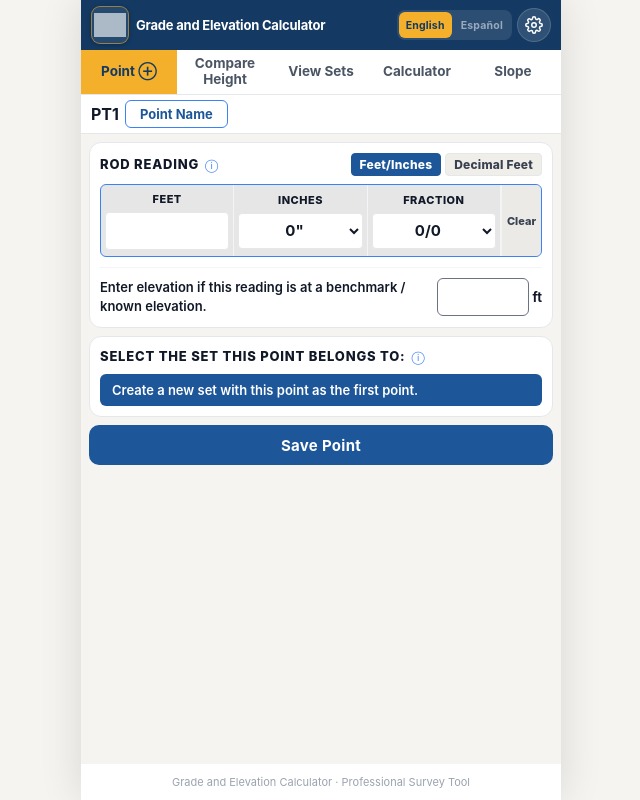
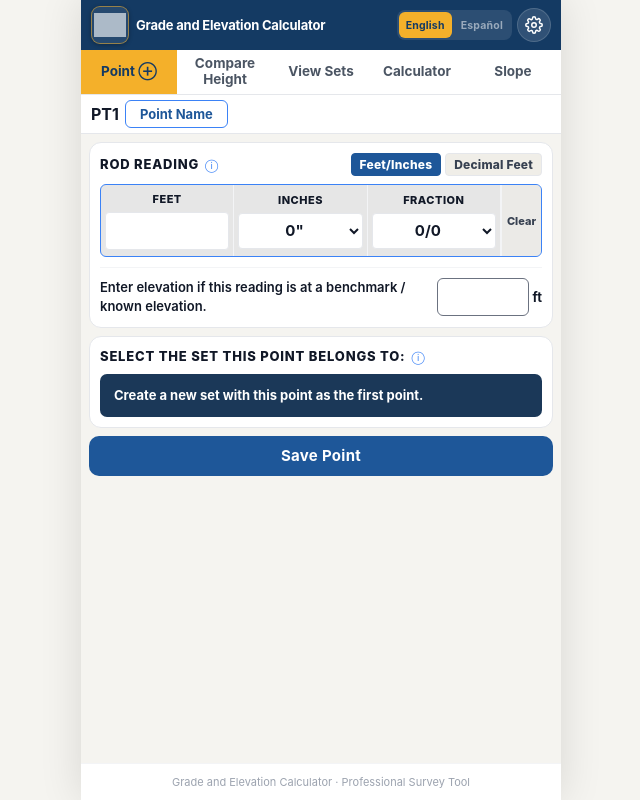
Before and after one commit to brightskyconstruction-prog/elevation-calculator-web, a React (Vite) app: page / in a window 1280 px wide. Both pictures are taken after a click on the button "Continue as Guest". Shown: the whole page, without its empty margins (319-959 px from the left). Built offline with nearby package versions, Linux system fonts and the light colour scheme; grey boxes are pictures that could not be loaded.

Commit message:
feat: always-visible set assignment buttons with active state and remove action

```diff
--- a/src/i18n.ts
+++ b/src/i18n.ts
@@ -249,6 +249,9 @@ const en = {
   unsavedPointConfirm: 'You have unsaved point data. Do you want to continue without saving?',
   createNewSetBtn:     'Create a new set with this point as the first point.',
   addToExistingSet:    'Add to Current Set',
+  currentSetLabel:     'Current Set',
+  newSetLabel:         'New Set',
+  removeAssignment:    'Remove Assignment',
   savePoint:           'Save Point',
   updatePoint:         'Update Point',
   newPoint:            'New',
@@ -530,6 +533,9 @@ const es: typeof en = {
   unsavedPointConfirm: 'Tiene datos de punto sin guardar. ¿Desea continuar sin guardar?',
   createNewSetBtn:     'Crear un nuevo conjunto con este punto como el primero.',
   addToExistingSet:    'Agregar al Conjunto Actual',
+  currentSetLabel:     'Conjunto Actual',
+  newSetLabel:         'Nuevo Conjunto',
+  removeAssignment:    'Quitar Asignación',
   savePoint:           'Guardar Punto',
   updatePoint:         'Actualizar Punto',
   newPoint:            'Nuevo',
--- a/src/screens/AddNewPointScreen.tsx
+++ b/src/screens/AddNewPointScreen.tsx
@@ -259,6 +259,7 @@ export default function AddNewPointScreen({ projectId, isVisible = true, editPoi
   const [takenBy,     setTakenBy]     = useState('');
   const [savedAt,     setSavedAt]     = useState<string | null>(null);
   const [assignedSet, setAssignedSet] = useState<string | null>(null);
+  const [setAssignMethod, setSetAssignMethod] = useState<'existing' | 'new' | null>(null);
   const [locationTxt, setLocationTxt] = useState<string | null>(null);
   const [savedLat,    setSavedLat]    = useState<number | null>(null);
   const [savedLon,    setSavedLon]    = useState<number | null>(null);
@@ -373,6 +374,7 @@ export default function AddNewPointScreen({ projectId, isVisible = true, editPoi
     setTakenBy(pt.takenBy ?? '');
     setSavedAt(pt.savedAt ?? null);
     setAssignedSet(pt.setId ?? null);
+    setSetAssignMethod(pt.setId ? null : null);   // null = loaded; badge shown separately
     setLocationTxt(pt.createdAddress ?? null);
     setSavedLat(pt.createdLatitude ?? null);
     setSavedLon(pt.createdLongitude ?? null);
@@ -384,7 +386,7 @@ export default function AddNewPointScreen({ projectId, isVisible = true, editPoi
     setEngFtStr(''); setBmElevStr('');
     setPointName(''); setTakenBy(''); setSavedAt(null);
     setAssignedSet(null); setLocationTxt(null); setSavedLat(null); setSavedLon(null);
-    setSetWarning(false); setNewSetElevWarn(false); setShowSetPanel(false); setDropdownRect(null);
+    setSetWarning(false); setNewSetElevWarn(false); setShowSetPanel(false); setDropdownRect(null); setSetAssignMethod(null);
   };
 
   // ── Edit point injection ───────────────────────────────────────────────────
@@ -561,6 +563,7 @@ export default function AddNewPointScreen({ projectId, isVisible = true, editPoi
     };
     addSet(projectId, newSet);
     setAssignedSet(newSet.id);
+    setSetAssignMethod('new');
   };
 
   // ─── Render ─────────────────────────────────────────────────────────────────
@@ -786,15 +789,48 @@ export default function AddNewPointScreen({ projectId, isVisible = true, editPoi
         {/* ── Set Assignment ── */}
         <div style={{ ...s.card, ...(setWarning && !assignedSetObj ? { border: `1.5px solid #EF4444` } : {}) }}>
           <div style={s.secRow}>
-            <span style={s.secLbl}>
-              {assignedSetObj
-                ? `${currentLabel}${pointName ? ` (${pointName})` : ''} ${t('isAssignedTo')}`
-                : t('setAssignment')}
-            </span>
+            <span style={s.secLbl}>{t('setAssignment')}</span>
             <InfoTip text={t('setInfoTip')} />
           </div>
 
-          {assignedSetObj ? (
+          <div style={{ display: 'flex', flexDirection: 'column', gap: 8 }}>
+            {/* Button 1: Add to Current Set — only shown when a set exists */}
+            {sets.length > 0 && lastUsedSet && (
+              <button
+                style={{ ...s.setAssignBtn, ...(setAssignMethod === 'existing' ? s.setAssignBtnActive : {}) }}
+                onClick={() => {
+                  setAssignedSet(lastUsedSet.id);
+                  setSetAssignMethod('existing');
+                  setSetWarning(false);
+                }}
+              >
+                {setAssignMethod === 'existing' && assignedSetObj
+                  ? `✓ ${t('currentSetLabel')}: ${[assignedSetObj.setLabel, assignedSetObj.name].filter(Boolean).join(' • ')}`
+                  : `${t('addToExistingSet')}: ${[lastUsedSet.setLabel, lastUsedSet.name].filter(Boolean).join(' • ')}`
+                }
+              </button>
+            )}
+
+            {/* Button 2: Create New Set */}
+            <button
+              style={{ ...s.setAssignBtn, ...(setAssignMethod === 'new' ? s.setAssignBtnActive : {}) }}
+              onClick={() => {
+                if (showManualBm && (!bmElevStr || isNaN(parseFloat(bmElevStr)) || parseFloat(bmElevStr) <= 0)) {
+                  setNewSetElevWarn(true);
+                  return;
+                }
+                setNewSetElevWarn(false);
+                setShowCreate(true);
+              }}
+            >
+              {setAssignMethod === 'new' && assignedSetObj
+                ? `✓ ${t('newSetLabel')}: ${[assignedSetObj.setLabel, assignedSetObj.name].filter(Boolean).join(' • ')}`
+                : t('createNewSetBtn')
+              }
+            </button>
+
+            {/* Loaded / existing point: show current assignment as dismissable badge */}
+            {setAssignMethod === null && assignedSetObj && (
               <div style={s.assignedBadge}>
                 <div style={{ display: 'flex', alignItems: 'center', gap: 6, flex: 1 }}>
                   {assignedSetObj.setLabel && (
@@ -807,31 +843,21 @@ export default function AddNewPointScreen({ projectId, isVisible = true, editPoi
                   onClick={() => setAssignedSet(null)}
                 >✕</button>
               </div>
-          ) : (
-            <div style={{ display: 'flex', flexDirection: 'column', gap: 6 }}>
-              {sets.length > 0 && lastUsedSet && (
-                <button style={s.setOptBtnSec} onClick={() => { setAssignedSet(lastUsedSet.id); setSetWarning(false); }}>
-                  {`${t('addToExistingSet')}: ${[lastUsedSet.setLabel, lastUsedSet.name].filter(Boolean).join(' • ')}`}
+            )}
+
+            {/* Remove assignment when assigned via one of the buttons */}
+            {setAssignMethod !== null && assignedSetObj && (
+              <button
+                style={s.removeAssignBtn}
+                onClick={() => { setAssignedSet(null); setSetAssignMethod(null); }}
+              >
+                ✕ {t('removeAssignment')}
               </button>
             )}
-              <button style={s.setOptBtnPri} onClick={() => {
-                if (showManualBm && (!bmElevStr || isNaN(parseFloat(bmElevStr)) || parseFloat(bmElevStr) <= 0)) {
-                  setNewSetElevWarn(true);
-                  return;
-                }
-                setNewSetElevWarn(false);
-                setShowCreate(true);
-              }}>
-                {t('createNewSetBtn')}
-              </button>
-              {newSetElevWarn && (
-                <div style={s.warnMsg}>⚠ {t('elevRequiredForSet')}</div>
-              )}
-              {setWarning && (
-                <div style={s.warnMsg}>⚠ {t('noSetWarning')}</div>
-              )}
+
+            {newSetElevWarn && <div style={s.warnMsg}>⚠ {t('elevRequiredForSet')}</div>}
+            {setWarning && <div style={s.warnMsg}>⚠ {t('noSetWarning')}</div>}
           </div>
-          )}
         </div>
 
         {/* ── Save / Update / Post-save actions ── */}
@@ -1029,10 +1055,14 @@ const s: Record<string, React.CSSProperties> = {
   bmTxt:   { flex: 1, fontSize: 13, color: TEXT_PRI, lineHeight: 1.5, fontWeight: 600 },
   bmInput: { width: 92, height: 38, backgroundColor: '#FFFFFF', border: `1.5px solid #6B7280`, borderRadius: 6, textAlign: 'center', fontSize: 14, fontWeight: 700, color: TEXT_PRI, outline: 'none' },
 
-  assignedBadge:{ display: 'flex', alignItems: 'center', justifyContent: 'space-between', backgroundColor: BLUE_DEEP, borderRadius: 6, padding: '8px 10px' },
-  setLblBadge:  { backgroundColor: BLUE, borderRadius: 4, padding: '1px 5px', fontSize: 9, fontWeight: 800, color: '#fff', letterSpacing: '0.4px' },
-  setOptBtnPri: { width: '100%', backgroundColor: BLUE, border: 'none', borderRadius: 6, padding: '8px 12px', color: '#fff', fontSize: 13, fontWeight: 600, cursor: 'pointer', textAlign: 'left' },
-  setOptBtnSec: { width: '100%', backgroundColor: SURFACE, border: `1px solid ${BORDER}`, borderRadius: 6, padding: '8px 12px', color: TEXT_SEC, fontSize: 13, fontWeight: 600, cursor: 'pointer', textAlign: 'left' },
+  assignedBadge:  { display: 'flex', alignItems: 'center', justifyContent: 'space-between', backgroundColor: BLUE_DEEP, borderRadius: 6, padding: '8px 10px' },
+  setLblBadge:    { backgroundColor: BLUE, borderRadius: 4, padding: '1px 5px', fontSize: 9, fontWeight: 800, color: '#fff', letterSpacing: '0.4px' },
+  setOptBtnPri:   { width: '100%', backgroundColor: BLUE, border: 'none', borderRadius: 6, padding: '8px 12px', color: '#fff', fontSize: 13, fontWeight: 600, cursor: 'pointer', textAlign: 'left' },
+  setOptBtnSec:   { width: '100%', backgroundColor: SURFACE, border: `1px solid ${BORDER}`, borderRadius: 6, padding: '8px 12px', color: TEXT_SEC, fontSize: 13, fontWeight: 600, cursor: 'pointer', textAlign: 'left' },
+  // Always-visible set assignment buttons
+  setAssignBtn:   { width: '100%', backgroundColor: '#1B3858', border: '2px solid transparent', borderRadius: 7, padding: '10px 12px', color: '#fff', fontSize: 13, fontWeight: 700, cursor: 'pointer', textAlign: 'left' as const, lineHeight: 1.4 },
+  setAssignBtnActive: { backgroundColor: NAVY, border: `2px solid ${GOLD}` } as React.CSSProperties,
+  removeAssignBtn:{ width: '100%', background: 'none', border: 'none', color: '#EF4444', fontSize: 12, fontWeight: 600, cursor: 'pointer', textAlign: 'center' as const, padding: '2px 0' },
 
   timestampCard:{ backgroundColor: CARD, borderRadius: 8, border: `1px solid #F3F4F6`, padding: '10px 12px', display: 'flex', flexDirection: 'column', gap: 2 },
   savedAt:      { fontSize: 11, color: TEXT_SEC, textAlign: 'center', lineHeight: 1.5, fontWeight: 600 },
```
Lines whose indentation alone changed are shown as unchanged.
